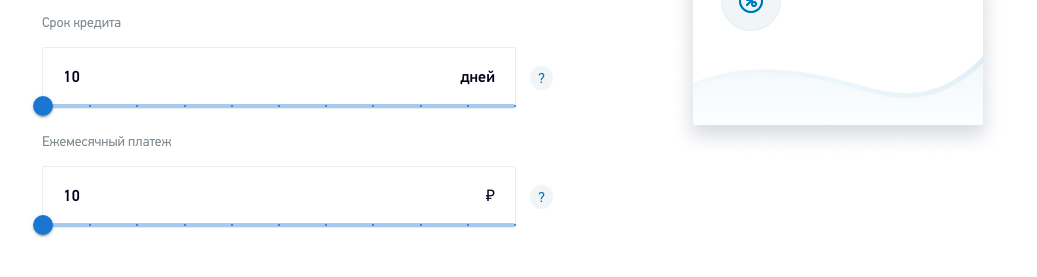
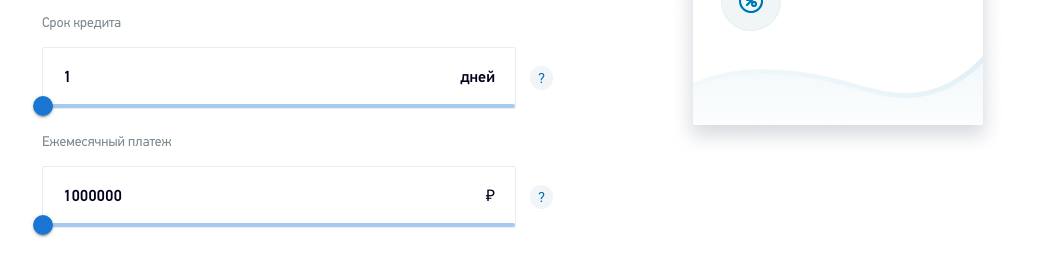
Before and after one commit to bangbangg/RussiaBank, a React (Create React App) app: page / in a window 1280 px wide. Shown: the part 252-529 px from the top of the page, without its empty margins (111-1148 px from the left). Built offline with nearby package versions, Linux system fonts and the light colour scheme.

Commit message:
added redux

```diff
--- a/package.json
+++ b/package.json
@@ -18,6 +18,7 @@
     "react-dom": "^17.0.2",
     "react-redux": "^7.2.5",
     "react-scripts": "4.0.3",
+    "redux": "^4.1.1",
     "sass": "^1.43.2",
     "typescript": "^4.4.4",
     "web-vitals": "^1.1.2"
--- a/src/App.jsx
+++ b/src/App.jsx
@@ -1,13 +1,19 @@
 import React from 'react';
-import { MOCKED_DATA } from './response/depcalc';
+import { useSelector } from 'react-redux';
+import Button from '@mui/material/Button';
 import DepoTypeSelect from './components/DepoTypeSelect/depoTypeSelect';
 import SlideInputContainer from './components/slideInput/slideInputContainer';
-import Button from '@mui/material/Button';
 import creditImg from '../src/assets/img/credit.png';
 import infoSignImg from '../src/assets/img/bottomSign.png';
+import { MOCKED_DATA } from './response/depcalc';
 
 
 function App() {
+
+  const depositType = useSelector(state => state.depositDetails.depositType);
+  const deposits = useSelector(state => state.depositDetails.deposits);
+
+  const currentParams = deposits.find(item => item.code === depositType).param;
 
   return (
     <div className='centered-content'>
@@ -18,7 +24,7 @@ function App() {
               <h1 className='left-content__header'>
                 Депозитный калькулятор
               </h1>
-              <DepoTypeSelect data={MOCKED_DATA.deposits} />
+              <DepoTypeSelect />
               <SlideInputContainer headingText={'Срок кредита'} inputType={'days'} />
               <SlideInputContainer headingText={'Ежемесячный платеж'} inputType={'rub'} />
             </div>
--- a/src/components/DepoTypeSelect/depoTypeSelect.jsx
+++ b/src/components/DepoTypeSelect/depoTypeSelect.jsx
@@ -1,19 +1,27 @@
-import React, { useState } from 'react';
+import React from 'react';
+import { useDispatch, useSelector } from 'react-redux';
 import MenuItem from '@mui/material/MenuItem';
 import FormControl from '@mui/material/FormControl';
 import InputLabel from '@mui/material/InputLabel';
 import Select from '@mui/material/Select';
+import * as actionCreators from '../../store/actions';
 
 
-const DepoTypeSelect = ({ data }) => {
-  const [depoType, setDepoType] = useState('unic');
+const DepoTypeSelect = () => {
+
+  const dispatch = useDispatch();
+
+  const depositType = useSelector(state => state.depositDetails.depositType);
+  const deposits = useSelector(state => state.depositDetails.deposits);
+
+  const currentParams = deposits.find(item => item.code === depositType).param;
 
   const handleChange = (ev) => {
-    setDepoType(ev.target.value);
+    dispatch(actionCreators.setDepositType(ev.target.value));
   };
 
-  const availableSelects = data.filter(item => item.code !== depoType);
-  const selectedFieldName = data.find(item => item.code === depoType).name;
+  const availableSelects = deposits.filter(item => item.code !== depositType);
+  const selectedFieldName = deposits.find(item => item.code === depositType).name;
 
   return(
     <div className='select-container'>
@@ -22,11 +30,11 @@ const DepoTypeSelect = ({ data }) => {
       </InputLabel>
       <FormControl sx={{ m: 1, minWidth: 472, margin: '8px 0 0 0' }}>
         <Select
-          value={depoType}
+          value={depositType}
           onChange={handleChange}
           inputProps={{ id: 'main-select' }}
         >
-          <MenuItem value={depoType}>
+          <MenuItem value={depositType}>
             <div>{selectedFieldName}</div>
           </MenuItem>
           {
--- a/src/components/slideInput/slideInputContainer.jsx
+++ b/src/components/slideInput/slideInputContainer.jsx
@@ -1,4 +1,5 @@
 import React, { useState } from 'react';
+import { useSelector } from 'react-redux';
 import Box from '@mui/material/Box';
 import Slider from '@mui/material/Slider';
 import TooltipIcon from './tooltipIcon/tooltipIcon';
@@ -6,15 +7,26 @@ import TooltipIcon from './tooltipIcon/tooltipIcon';
 
 const SlideInputContainer = ({ headingText, inputType }) => {
 
-  const [value, setValue] = useState(10);
+  const isThatMoneyInput = inputType === 'rub';
+
+  const depositType = useSelector(state => state.depositDetails.depositType);
+  const deposits = useSelector(state => state.depositDetails.deposits);
+
+  const currentParams = deposits.find(item => item.code === depositType).param;
+
+  const minDaysValue = !isThatMoneyInput && currentParams[0].period_from;
+
+  const initialValue = isThatMoneyInput? currentParams[0].summs_and_rate[0].summ_from : currentParams[0].period_from;
+
+  const [value, setValue] = useState(initialValue);
 
   const handleChange = (event, newValue) => {
     setValue(newValue);
   };
 
-  const innerText = inputType === 'rub'? '₽' : 'дней';
+  const innerText = isThatMoneyInput? '₽' : 'дней';
 
-  const tooltipContent = inputType === 'rub'? 2 : 1 ;
+  const tooltipContent = isThatMoneyInput? 2 : 1 ;
 
   return (
     <div className='slide-container'>
@@ -37,10 +49,9 @@ const SlideInputContainer = ({ headingText, inputType }) => {
               defaultValue={value}
               onChange={handleChange}
               valueLabelDisplay="auto"
-              step={10}
-              marks
-              min={10}
-              max={110}
+              step={isThatMoneyInput? 100000 : 1}
+              min={isThatMoneyInput? 0 : minDaysValue}
+              max={isThatMoneyInput? 99999999999 : 365}
             />
           </Box>
         </div>
--- a/src/index.jsx
+++ b/src/index.jsx
@@ -1,11 +1,15 @@
 import React from 'react';
-import ReactDOM from 'react-dom';
+import { Provider } from 'react-redux';
+import { render } from 'react-dom';
+import { store } from './store/configureStore';
 import './styles/index.scss';
 import App from './App';
 
-ReactDOM.render(
-  <React.StrictMode>
+
+const app = (
+  <Provider store={store}>
     <App />
-  </React.StrictMode>,
-  document.getElementById('root')
+  </Provider>
 );
+
+render(app, document.getElementById('root'));
--- a/src/pages/mainPage.jsx
+++ /dev/null
@@ -1 +0,0 @@
-import React from 'react';
--- /dev/null
+++ b/src/store/actions/actionTypes.js
@@ -0,0 +1,3 @@
+export const depositDetails = {
+  SET_DEPOSIT_TYPE: 'SET_DEPOSIT_TYPE'
+};
--- /dev/null
+++ b/src/store/actions/depositDetails.js
@@ -0,0 +1,6 @@
+import { depositDetails } from './actionTypes';
+
+export const setDepositType = depositType => ({
+  depositType,
+  type: depositDetails.SET_DEPOSIT_TYPE
+});
--- /dev/null
+++ b/src/store/actions/index.js
@@ -0,0 +1,3 @@
+export {
+  setDepositType
+} from './depositDetails';
--- /dev/null
+++ b/src/store/configureStore.js
@@ -0,0 +1,6 @@
+import { createStore, compose } from 'redux';
+import { rootReducer } from './reducers/index';
+
+const composeEnhancers = window.__REDUX_DEVTOOLS_EXTENSION_COMPOSE__ || compose;
+
+export const store = createStore(rootReducer, composeEnhancers());
--- /dev/null
+++ b/src/store/reducers/depositDetails.js
@@ -0,0 +1,21 @@
+import { depositDetails } from '../actions/actionTypes';
+import { MOCKED_DATA } from '../../response/depcalc';
+
+
+const initialState = {
+  depositType: 'unic',
+  deposits: MOCKED_DATA.deposits
+}
+
+const reducer = (state = initialState, action) => {
+  const { type } = action;
+
+  switch (type) {
+    case depositDetails.SET_DEPOSIT_TYPE:
+      return { ...state, depositType: action.depositType };
+    default:
+      return state;
+  }
+};
+
+export default reducer;
--- /dev/null
+++ b/src/store/reducers/index.js
@@ -0,0 +1,6 @@
+import { combineReducers } from 'redux';
+import depositDetailsReducer from './depositDetails';
+
+export const rootReducer = combineReducers({
+  depositDetails: depositDetailsReducer,
+});
```
